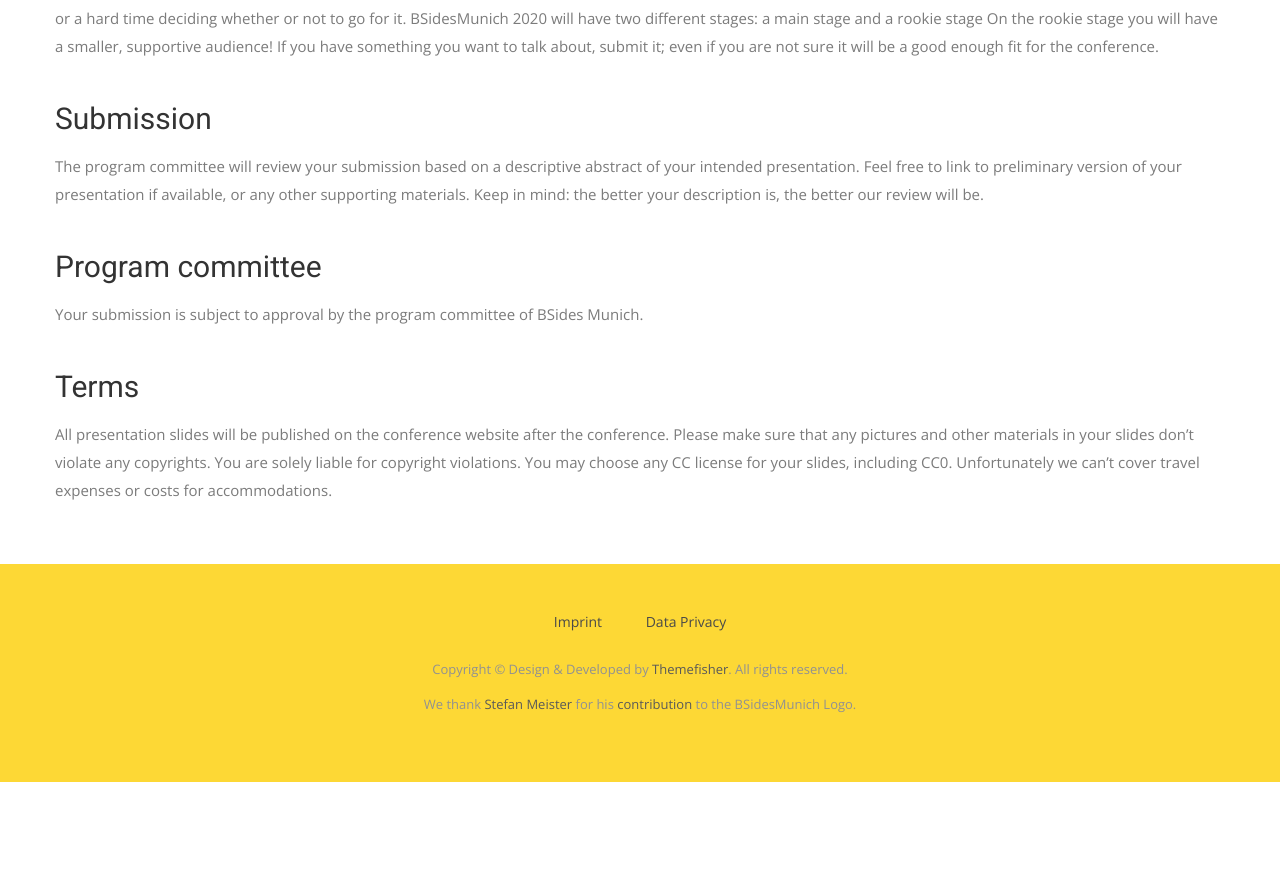
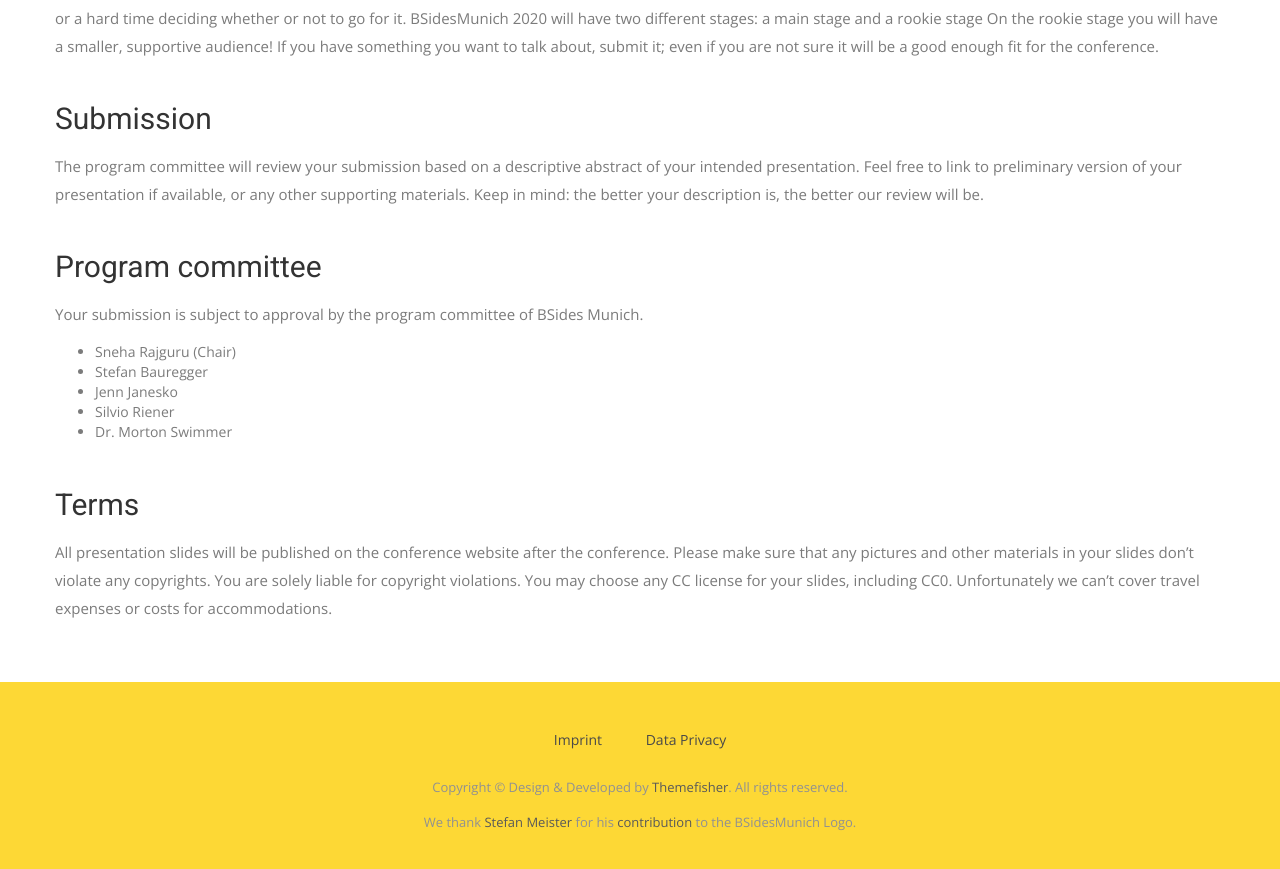
Before and after one commit to BSidesMUC/BSidesMunich2022, a Jekyll site: the page built from callforpapers.md, in a window 1280 px wide and 900 px high, scrolled down 1692 px. Shown: the top 869 px of the window. Built offline with Jekyll 4.4.1, drawn with Linux system fonts in a browser that asks for light colours; nearby versions of some CDN libraries; some web fonts are replaced; before the commit the page ends 2474 px from its top, so only the background shows below that.

Commit message:
adding PC members

```diff
--- a/callforpapers.md
+++ b/callforpapers.md
@@ -46,6 +46,13 @@ Keep in mind: the better your description is, the better our review will be.
 ## Program committee
 Your submission is subject to approval by the program committee of BSides Munich.
 
+* Sneha Rajguru (Chair)
+* Stefan Bauregger
+* Jenn Janesko
+* Silvio Riener
+* Dr. Morton Swimmer
+
+
 ## Terms
 All presentation slides will be published on the conference website after the conference. Please make sure that any pictures and other materials in your slides don’t violate any copyrights.
 You are solely liable for copyright violations. You may choose any CC license for your slides, including CC0.
```
